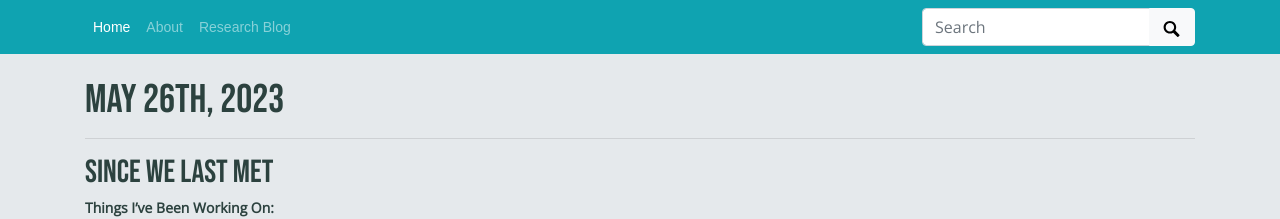
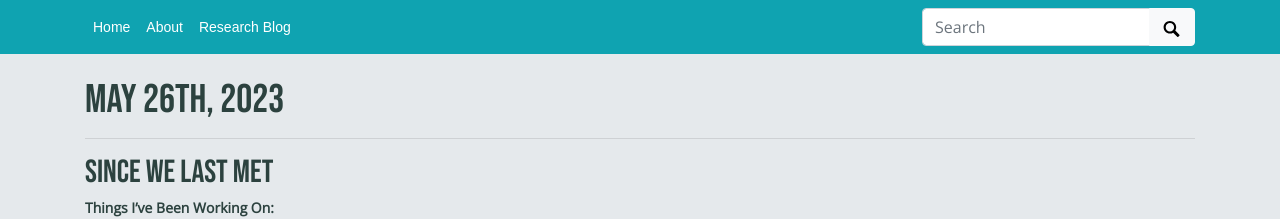
Before and after one commit to mxballin/recordkeeping-governance, a Jekyll site: the page built from pages/updates.md, in a window 1280 px wide. Shown: the part 100-319 px from the top of the page. Built offline with Jekyll 4.4.1, drawn with Linux system fonts in a browser that asks for light colours; some web fonts are replaced.

Commit message:
Update default.html

```diff
--- a/_layouts/default.html
+++ b/_layouts/default.html
@@ -18,11 +18,10 @@
                 <li class="nav-item active ">
                     <a class="nav-link " href="/">Home</a>
                 </li>
-               <li class="nav-item ">
-                <li class="nav-item ">
+                <li class="nav-item active">
                     <a class="nav-link " href="/about.html">About</a>
                 </li>
-                <li class="nav-item ">
+                <li class="nav-item active">
                     <a class="nav-link " href="/blog.html">Research Blog</a>
                 </li>
             </ul>
```
